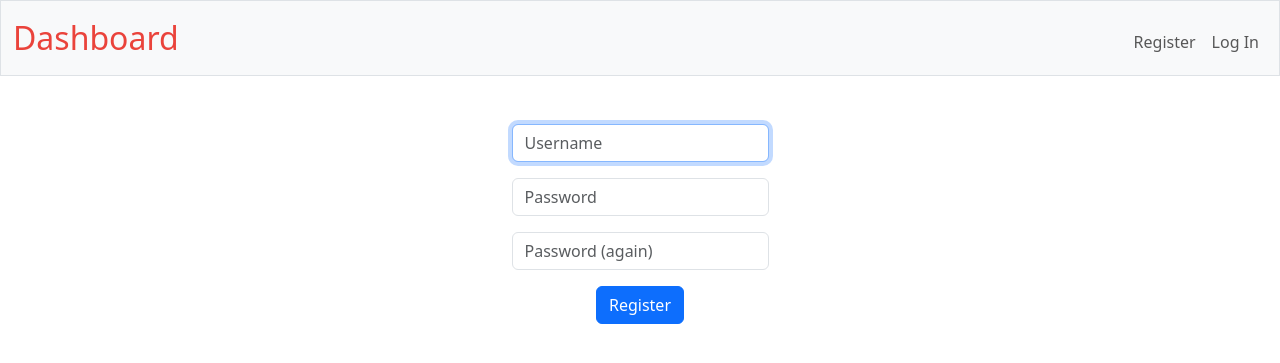
After one commit to eujev/personal-crm, a Flask app: page /register in a window 1280 px wide. The commit adds this page. Shown: the top 363 px of the page. Run offline with Flask 3, Linux system fonts and the light colour scheme; some libraries are stand-ins or nearby versions.

Commit message:
Add option to register, login and logout

```diff
--- a/app.py
+++ b/app.py
@@ -68,3 +68,60 @@ def login():
     # User reached route via GET (as by clicking a link or via redirect)
     else:
         return render_template("login.html")
+
+
+@app.route("/logout")
+def logout():
+    """Log user out"""
+
+    # Forget any user_id
+    session.clear()
+
+    # Redirect user to login form
+    return redirect("/")
+
+
+@app.route("/register", methods=["GET", "POST"])
+def register():
+    """Register user"""
+    if request.method == "POST":
+        # Ensure username was submitted
+        username = request.form.get("username")
+        if not username:
+            return apology("must provide username", 400)
+
+        # Ensure username does not already exist
+        rows = db.execute(
+            "SELECT * FROM users WHERE username = ?", request.form.get("username")
+        )
+        if len(rows) == 1:
+            return apology("username already exists", 400)
+
+        # Ensure password was submitted
+        password = request.form.get("password")
+        if not password:
+            return apology("must provide password", 400)
+
+        # Ensure password was submitted twice
+        confirmation = request.form.get("confirmation")
+        if not confirmation:
+            return apology("must confirm the password", 400)
+
+        # Ensure password and confirmation are identical
+        if confirmation != password:
+            return apology("password needs to match", 400)
+
+        # Insert user into database
+        db.execute("INSERT INTO users (username, hash) VALUES(?, ?)",
+                   username, generate_password_hash(password))
+        id = db.execute(
+            "SELECT id FROM users WHERE username = ?", username
+        )
+
+        # Remember which user has logged in
+        session["user_id"] = id[0]["id"]
+        return redirect("/")
+
+    # User reached route via GET (as by clicking a link or via redirect)
+    else:
+        return render_template("register.html")
--- a/templates/layout.html
+++ b/templates/layout.html
@@ -32,7 +32,7 @@
                     {% if session["user_id"] %}
                         <ul class="navbar-nav me-auto mt-2">
                             <li class="nav-item"><a class="nav-link" href="/quote">Quote</a></li>
-                            <li class="nav-item"><a class="nav-link" href="/contacts">History</a></li>
+                            <li class="nav-item"><a class="nav-link" href="/contacts">Contacts</a></li>
                         </ul>
                         <ul class="navbar-nav ms-auto mt-2">
                             <li class="nav-item"><a class="nav-link" href="/profile">Profile</a></li>
@@ -64,7 +64,7 @@
             <form action="https://validator.w3.org/check" class="text-center" enctype="multipart/form-data" method="post" target="_blank">
                 <input name="doctype" type="hidden" value="HTML5">
                 <input name="fragment" type="hidden">
-                <input alt="Validate" src="/static/I_heart_validator.png" type="image"> <!-- https://validator.w3.org/ -->
+                <!--<input alt="Validate" src="/static/I_heart_validator.png" type="image"> --> <!-- https://validator.w3.org/ -->
             </form>
             <script>
                 document.addEventListener('DOMContentLoaded', function() {
--- /dev/null
+++ b/templates/register.html
@@ -0,0 +1,20 @@
+{% extends "layout.html" %}
+
+{% block title %}
+    Register
+{% endblock %}
+
+{% block main %}
+    <form action="/register" method="post">
+        <div class="mb-3">
+            <input autocomplete="off" autofocus class="form-control mx-auto w-auto" name="username" placeholder="Username" type="text">
+        </div>
+        <div class="mb-3">
+            <input class="form-control mx-auto w-auto" name="password" placeholder="Password" type="password">
+        </div>
+        <div class="mb-3">
+            <input class="form-control mx-auto w-auto" name="confirmation" placeholder="Password (again)" type="password">
+        </div>
+        <button class="btn btn-primary" type="submit">Register</button>
+    </form>
+{% endblock %}
```
